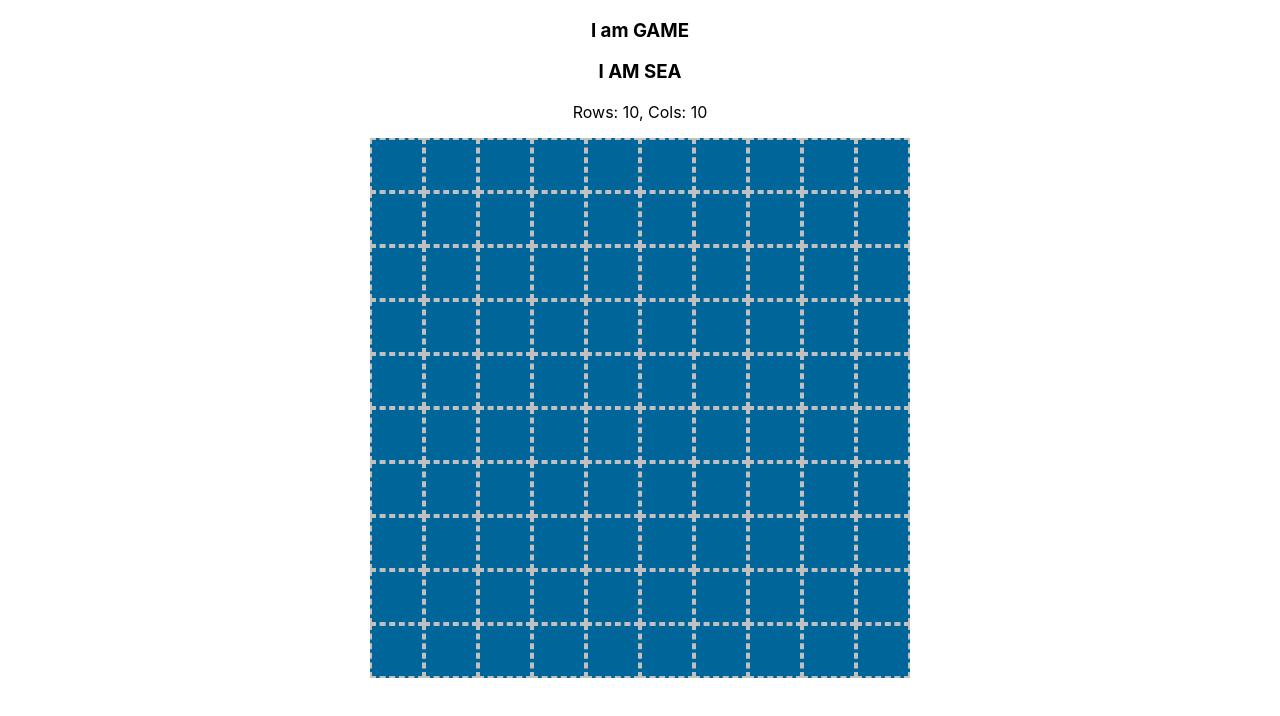
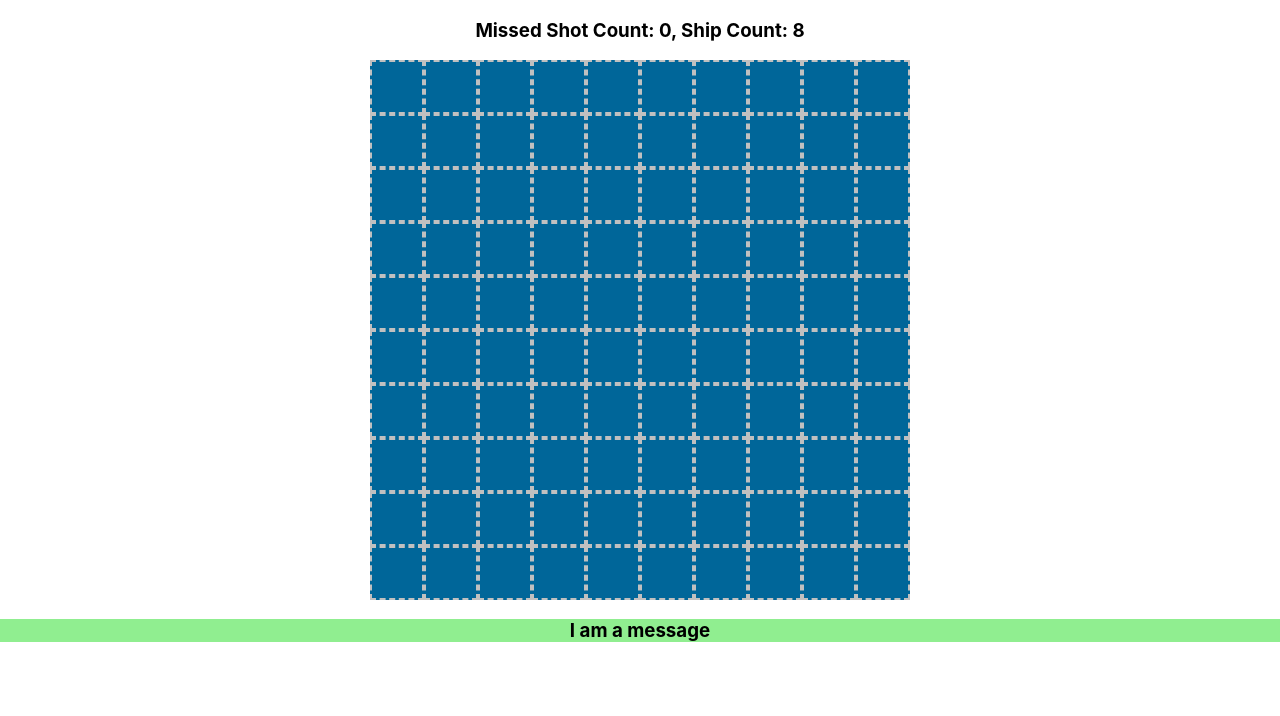
Before and after one commit to ormus395/react-battleship, a React (Create React App) app: page / in a window 1280 px wide. Shown: the top 716 px of the page. Built offline with nearby package versions, Linux system fonts and the light colour scheme.

Commit message:
Updating game state based on misses and destroyed ships

```diff
--- /dev/null
+++ b/src/actions.js
@@ -0,0 +1,7 @@
+// action constants, cuz fuck having to type them out
+const DESTROYED_SHIP = "destroyed_ship";
+const MISSED = "missed";
+const LOST = "lost";
+const WON = "won";
+
+export { DESTROYED_SHIP, MISSED, LOST, WON };
--- a/src/components/Game.js
+++ b/src/components/Game.js
@@ -1,7 +1,8 @@
 import React from "react";
 
+import { DESTROYED_SHIP, MISSED, LOST, WON } from "../actions";
 import Sea from "./Sea";
-
+import Message from "./Message";
 /*
   Need to create 8 ships, but the type need to be randomized
   Sea componenet should be in charge of ship generation
@@ -13,12 +14,6 @@ const SHIP_COUNT = 8;
 const ROWS = 10;
 const COLS = 10;
 const MISSED_COUNT = 12;
-
-// action constants, cuz fuck having to type them out
-const DESTROYED_SHIP = "destroyed_ship";
-const MISSED = "missed";
-const LOST = "lost";
-const WON = "won";
 
 // initial game state
 const initailState = {
@@ -36,25 +31,34 @@ const initailState = {
 // reducer takes state, and action
 // the action types will be
 // destroyed ship, missed, lost, and won
-function reducer(state, action) {
-  switch (action.type) {
-    case DESTROYED_SHIP:
-      return { shipCount: state.shipCount + 1, ...state };
-    case MISSED:
-      return { missCount: state.missCount + 1, ...state };
-    case LOST:
-      return { isLose: true, ...state };
-    case WON:
-      return { isWin: true, ...state };
-    default:
-      throw new Error("reducer broke");
-  }
-}
 
 function Game() {
   // set initial state
-  let [gameState, dispatch] = React.useReducer(reducer, initailState);
+  let [gameState, setGameState] = React.useState(initailState);
 
+  function reducer(action) {
+    console.log("Reducer called");
+    console.log(action);
+    switch (action.type) {
+      case DESTROYED_SHIP:
+        return setGameState({
+          ...gameState,
+          shipCount: gameState.shipCount - 1,
+        });
+      case MISSED:
+        let newState = {
+          ...gameState,
+          missCount: gameState.missCount + 1,
+        };
+        return setGameState(newState);
+      case LOST:
+        return setGameState({ ...gameState, isLose: true });
+      case WON:
+        return setGameState({ ...gameState, isWin: true });
+      default:
+        throw new Error("reducer broke");
+    }
+  }
   // initial game, need to call dispatch to update the sea
 
   // game logic keeps track of misscount and shipcount
@@ -64,10 +68,25 @@ function Game() {
   // if ship is destroyed, call dispatch to decrement ship count
   // update sea, and continue
 
+  const handleMiss = (missed) => reducer(missed);
+  const handleDestroyed = (destroyed) => reducer(destroyed);
+
   return (
     <>
-      <h3>I am GAME</h3>
-      <Sea rows={ROWS} cols={COLS} shipCount={SHIP_COUNT} />
+      <div>
+        <h3>
+          Missed Shot Count: {gameState.missCount}, Ship Count:{" "}
+          {gameState.shipCount}
+        </h3>
+      </div>
+      <Sea
+        handleMiss={handleMiss}
+        handleDestroyed={handleDestroyed}
+        rows={ROWS}
+        cols={COLS}
+        shipCount={SHIP_COUNT}
+      />
+      <Message />
     </>
   );
 }
--- /dev/null
+++ b/src/components/Message.css
@@ -0,0 +1,3 @@
+.message {
+  background-color: lightgreen;
+}
--- /dev/null
+++ b/src/components/Message.js
@@ -0,0 +1,14 @@
+import React from "react";
+import "./Message.css";
+
+function Message() {
+  return (
+    <>
+      <div className="message">
+        <h3>I am a message</h3>
+      </div>
+    </>
+  );
+}
+
+export default Message;
--- a/src/components/Sea.js
+++ b/src/components/Sea.js
@@ -1,6 +1,7 @@
 import React from "react";
 import "./Sea.css";
 
+import { DESTROYED_SHIP, MISSED } from "../actions";
 import { generateShipSize, randomGenerator, willItFit } from "../util";
 
 import Ship from "./Ship";
@@ -14,14 +15,13 @@ import Ship from "./Ship";
 */
 
 // will take rows and cols and ship count
-function Sea({ rows, cols, shipCount }) {
+function Sea({ handleMiss, handleDestroyed, rows, cols, shipCount }) {
   // need to create an internal data board/ grid that is the sea
   // but also need to create a UI version of this too
   let [sea, setSea] = React.useState(null);
   let [shipsPlaced, setShipsPlaced] = React.useState(false);
 
   const placeShips = (sea) => {
-    console.log(sea);
     let count = 0;
     let newSea = [...sea];
 
@@ -102,7 +102,6 @@ function Sea({ rows, cols, shipCount }) {
     let point = sea[rowId][colId];
     let updatedSea = [...sea];
     // need to check if internal board state containes a ship
-    console.log(sea[rowId][colId]);
     if (point !== null && point !== "hit" && point !== "miss") {
       let ship = sea[rowId][colId];
       ship.hitCount = ship.hitCount - 1;
@@ -113,6 +112,10 @@ function Sea({ rows, cols, shipCount }) {
       // all ship objects have a hit count and a size, if they equal, the ship was destroyed
       // call the Game componenets ship destroyed method to updated the Game state
       // also updated the sea with the new board state.
+
+      if (ship.hitCount === 0) {
+        handleDestroyed({ type: DESTROYED_SHIP });
+      }
       setSea(updatedSea);
     } else if (point === "hit" || point === "miss") {
       // alert the user that they have alreay clicked here. Helps user experience and makes sure nothing
@@ -122,6 +125,7 @@ function Sea({ rows, cols, shipCount }) {
       // this should be a miss, call Game components miss count
       updatedSea[rowId][colId] = "miss";
       setSea(updatedSea);
+      handleMiss({ type: MISSED });
     }
   };
 
@@ -135,7 +139,6 @@ function Sea({ rows, cols, shipCount }) {
       return (
         <div key={index} className="row" id={index}>
           {row.map((col, colIndex) => {
-            console.log(col);
             let pointStyle;
             if (col === "miss") {
               pointStyle = "point point--miss";
@@ -158,13 +161,9 @@ function Sea({ rows, cols, shipCount }) {
     });
   }
 
-  // console.log(gameBoard);
+  console.log("updated sea");
   return (
     <div className="sea">
-      <h3>I AM SEA</h3>
-      <p>
-        Rows: {rows}, Cols: {cols}
-      </p>
       <div className="board">{gameBoard}</div>
     </div>
   );
```
